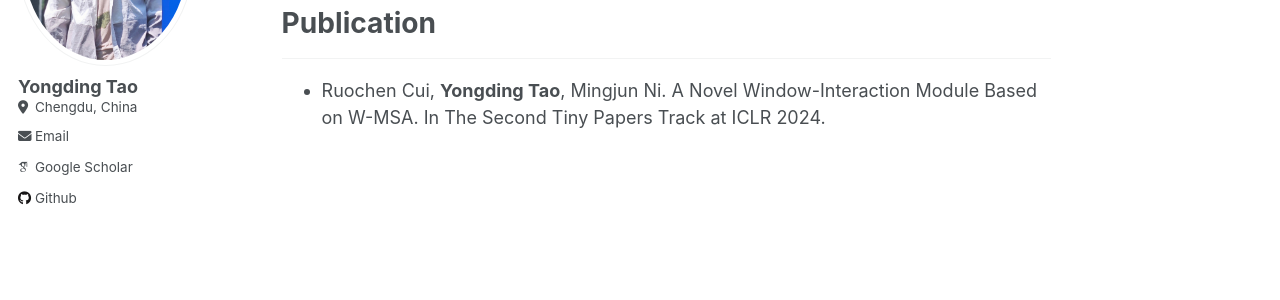
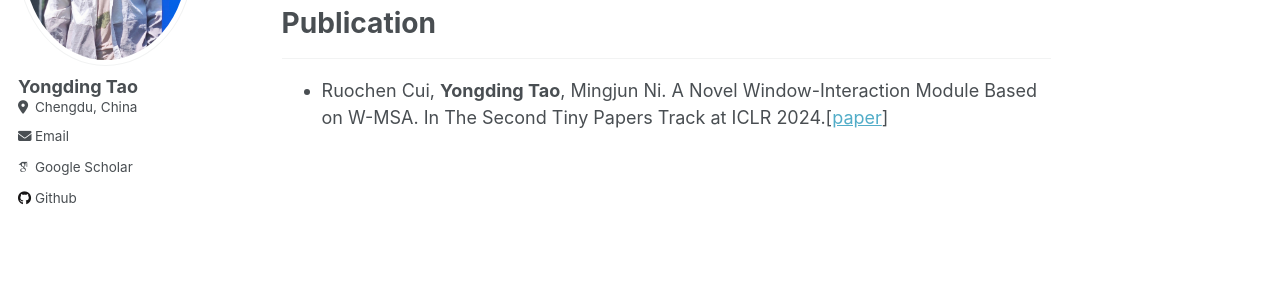
Before and after one commit to Yongding-Tao/Yongding-Tao.github.io, a Jekyll site: the page built from _pages/about.md, in a window 1280 px wide. Shown: the part 246-546 px from the top of the page. Built offline with Jekyll 4.4.1, drawn with Linux system fonts in a browser that asks for light colours; some web fonts are replaced.

Commit message:
Update about.md

```diff
--- a/_pages/about.md
+++ b/_pages/about.md
@@ -10,4 +10,4 @@ I'm a third year undergraduate student from School of Mathematics, [UESTC](https
 
 # Publication
 ---
-- Ruochen Cui, **Yongding Tao**, Mingjun Ni. A Novel Window-Interaction Module Based on W-MSA. In The Second Tiny Papers Track at ICLR 2024.
+- Ruochen Cui, **Yongding Tao**, Mingjun Ni. A Novel Window-Interaction Module Based on W-MSA. In The Second Tiny Papers Track at ICLR 2024.[[paper](https://openreview.net/forum?id=ki4R0z0C4K)]
```
